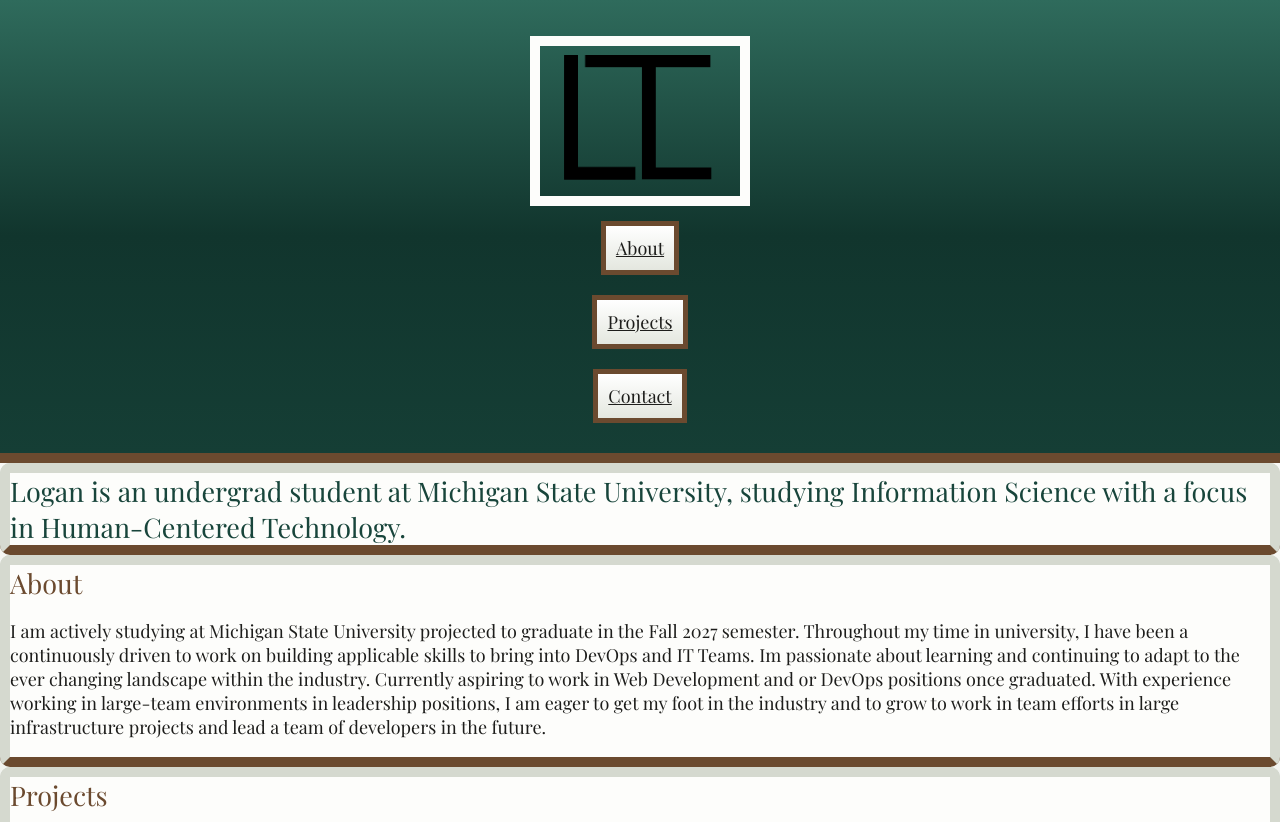
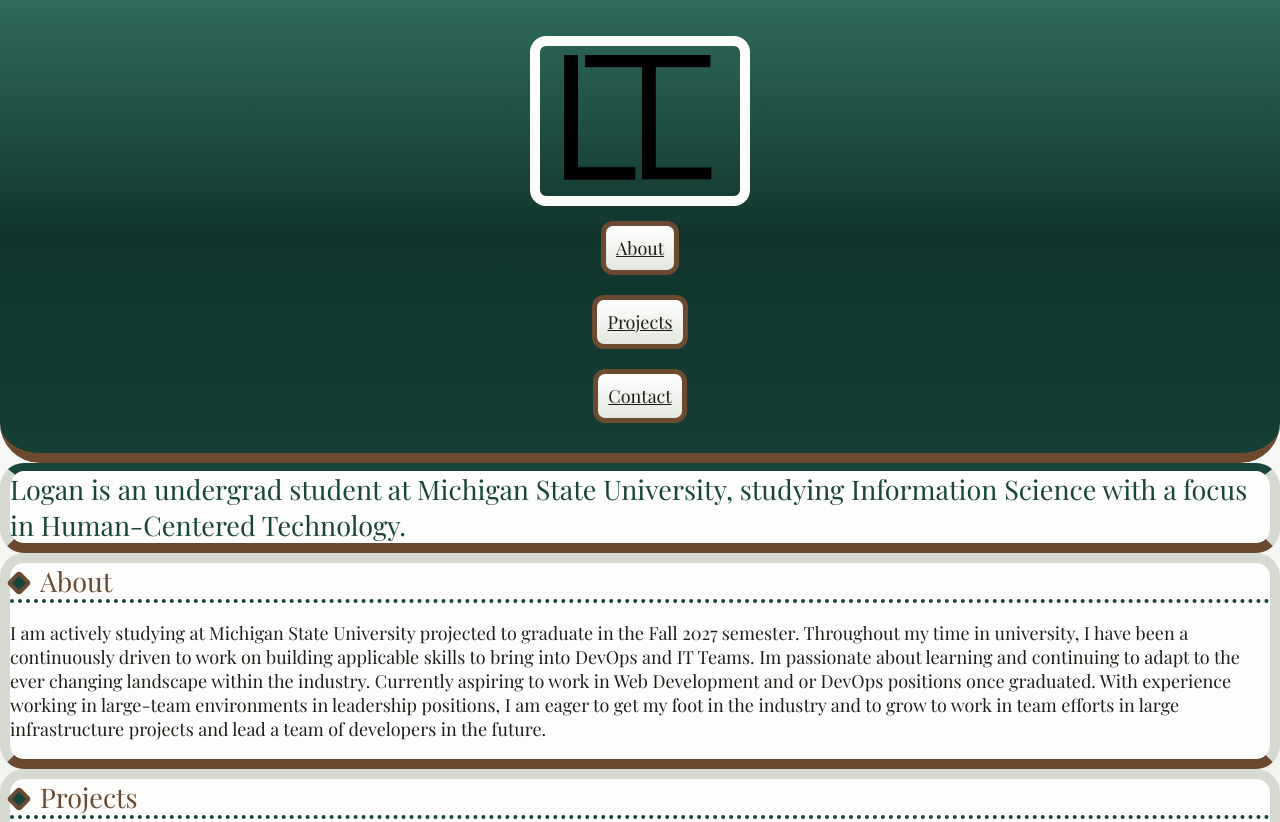
Before and after one commit to LoganIavelli/portfolio, a plain HTML site: page index.html in a window 1280 px wide. Shown: the top 822 px of the page. Drawn offline with Linux system fonts and the light colour scheme.

Commit message:
Added border radius' to current rulesets with borders and added a ruleset to create a diamond bulletpoint before h2 elements.

```diff
--- a/style.css
+++ b/style.css
@@ -6,6 +6,7 @@
   AI Disclosure
   Partial use of AI and external websites was used to learn about things not covered in the lecture videos for this portion.
     cssgradient.io was used to easily customized and preview the linear-gradients used throughout.
+
 
 
 */
@@ -44,6 +45,7 @@ header {
   background: #2F6B5C;
   background: linear-gradient(180deg, rgba(47, 107, 92, 1) 0%, rgba(17, 53, 45, 1) 52%, rgba(21, 62, 53, 1) 100%);
   border-bottom: 10px solid var(--brown);
+  border-radius: 0 0 40px 40px;
 }
 
 nav {
@@ -64,6 +66,7 @@ nav a, address a {
   background: #ffffff;
   background: linear-gradient(180deg, rgba(255, 255, 255, 1) 0%, rgba(228, 231, 223, 1) 100%);
   border: 5px solid var(--brown);
+  border-radius: 12px;
 }
 
 /* pseudo-class selector to give movement to clickable components on website */
@@ -78,7 +81,11 @@ section {
   background-color: var(--white);
   border: 10px solid #d5d9cf;
   border-bottom: 10px solid var(--brown);
-  border-radius: 10px
+  border-radius: 24px
+}
+
+#about {
+  border-top: 8px solid var(--green);
 }
 
 h1 {
@@ -93,6 +100,19 @@ h2 {
   font-size: 2;
   font-weight: normal;
   color: var(--brown);
+  border-bottom: 4px dotted var(--green)
+}
+/* diamond right before each h2 listing out projects*/
+h2::before {
+  content: "";
+  display: inline-block;
+  width: 10px;
+  height: 10px;
+  margin-right: 12px;
+  background-color: var(--green);
+  border: 4px solid var(--brown);
+  border-radius: 4px;
+  transform: rotate(45deg);
 }
 
 h3 {
@@ -109,6 +129,7 @@ footer {
   background: #2F6B5C;
   background: linear-gradient(0deg, rgba(47, 107, 92, 1) 0%, rgba(17, 53, 45, 1) 52%, rgba(21, 62, 53, 1) 100%);
   border-top: 10px solid var(--brown);
+  border-radius: 40px 40px 0px 0px;
 }
 
 footer p {
@@ -121,6 +142,7 @@ footer p {
 img {
   max-width: 100%;
   border: 10px solid var(--white);
+  border-radius: 16px
 }
 
 /* custom properties */
```
